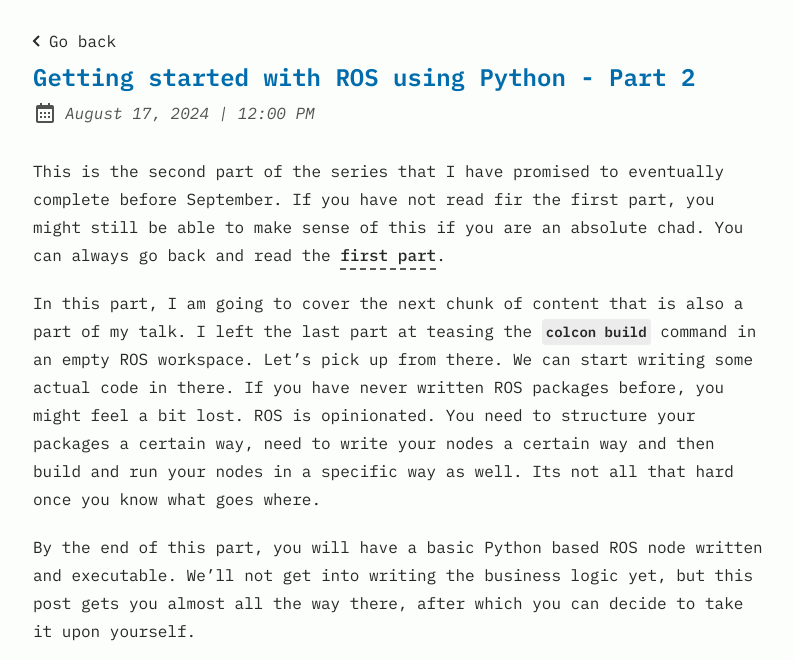
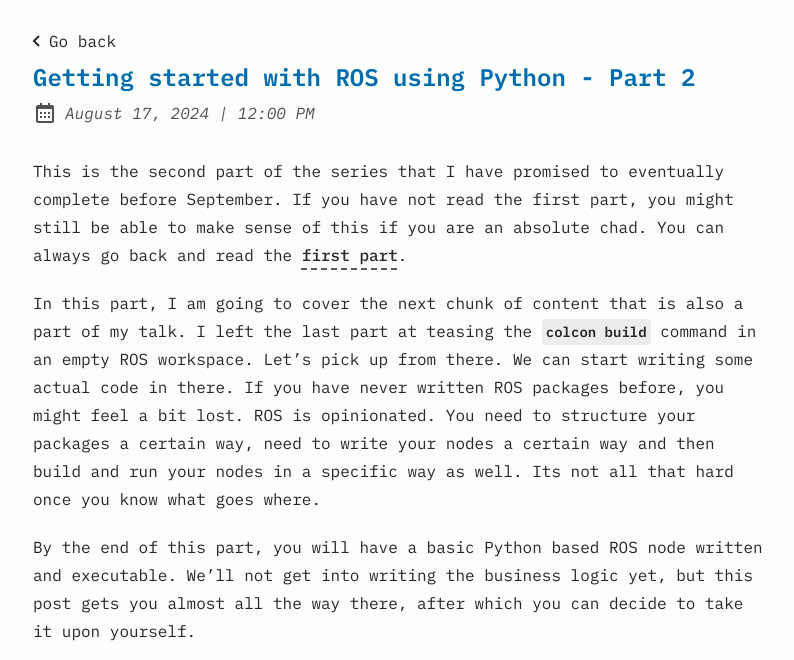
Before and after one commit to utkarsh867/utkarsh867.github.io, an Astro site: page /posts/ros_part2 in a window 1280 px wide. Shown: the part 140-800 px from the top of the page, without its empty margins (239-1033 px from the left). Built offline with nearby package versions, Linux system fonts and the light colour scheme; Astro itself is replaced by a stand-in of ours; some packages are replaced by stand-ins of ours.

Commit message:
Fix typo

```diff
--- a/src/content/blog/ros_part2.md
+++ b/src/content/blog/ros_part2.md
@@ -12,7 +12,7 @@
 description: The part 2 to the multi-part series of a developer's journey with ROS2 and Python
 ---
 
-This is the second part of the series that I have promised to eventually complete before September. If you have not read fir the first part, you might still be able to make sense of this if you are an absolute chad. You can always go back and read the [first part](/posts/ros_part1).
+This is the second part of the series that I have promised to eventually complete before September. If you have not read the first part, you might still be able to make sense of this if you are an absolute chad. You can always go back and read the [first part](/posts/ros_part1).
 
 In this part, I am going to cover the next chunk of content that is also a part of my talk. I left the last part at teasing the `colcon build` command in an empty ROS workspace. Let's pick up from there. We can start writing some actual code in there. If you have never written ROS packages before, you might feel a bit lost. ROS is opinionated. You need to structure your packages a certain way, need to write your nodes a certain way and then build and run your nodes in a specific way as well. Its not all that hard once you know what goes where.
 
```
